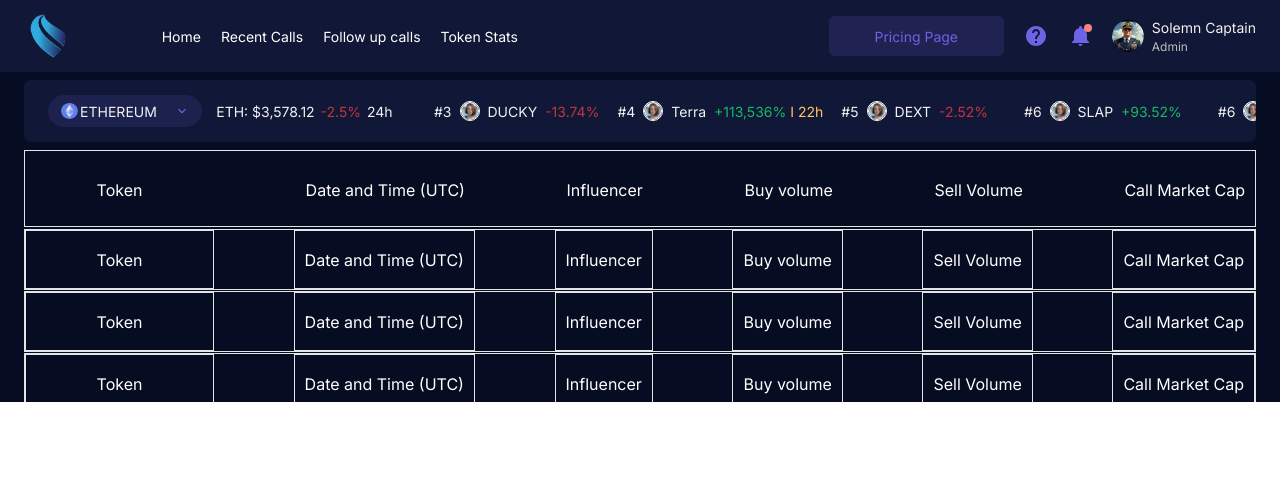
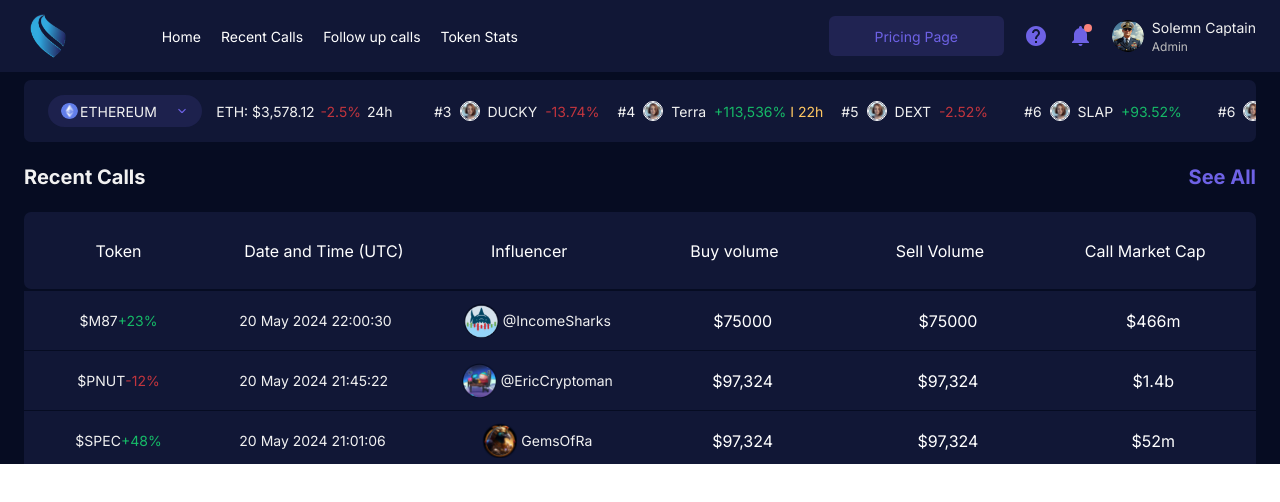
Before and after one commit to saim00191/figma, a Next.js app: page / in a window 1280 px wide. Shown: the top 502 px of the page. Built offline with nearby package versions, Linux system fonts and the light colour scheme.

Commit message:
first commit

```diff
--- a/components/Hero/Hero.tsx
+++ b/components/Hero/Hero.tsx
@@ -7,10 +7,10 @@
   return (
       <div>
       <CoinsSlider />
-      <div className='hidden mdl:block'>
+      <div className='hidden mdll:block'>
       <RecentCalls />
       </div>
-      <div className='mdl:hidden'>
+      <div className='mdll:hidden'>
       <RecentCallResponsive/>
 </div>
     </div>
--- a/components/Hero/RecentCalls.tsx
+++ b/components/Hero/RecentCalls.tsx
@@ -1,93 +1,129 @@
 import React from "react";
+import Image1 from "@/public/assets/RecentCallImg1.png";
+import Image2 from "@/public/assets/RecentCallImg2.png";
+import Image3 from "@/public/assets/RecentCallImg3.png";
+import Image from "next/image";
 
 const RecentCalls = () => {
+  const tableHeaders = [
+    "Token",
+    "Date and Time (UTC)",
+    "Influencer",
+    "Buy volume",
+    "Sell Volume",
+    "Call Market Cap",
+  ];
+
+  const callData = [
+    {
+      token: "$M87",
+      change: "+23%",
+      dateTime: "20 May 2024 22:00:30",
+      influencer: { name: "@IncomeSharks", image: Image1 },
+      buyVolume: "$75000",
+      sellVolume: "$75000",
+      marketCap: "$466m",
+      changeColor: "text-[#16B967]",
+    },
+    {
+      token: "$PNUT",
+      change: "-12%",
+      dateTime: "20 May 2024 21:45:22",
+      influencer: { name: "@EricCryptoman", image: Image2 },
+      buyVolume: "$97,324",
+      sellVolume: "$97,324",
+      marketCap: "$1.4b",
+      changeColor: "text-[#C2353E]",
+    },
+    {
+      token: "$SPEC",
+      change: "+48%",
+      dateTime: "20 May 2024 21:01:06",
+      influencer: { name: "GemsOfRa", image: Image3 },
+      buyVolume: "$97,324",
+      sellVolume: "$97,324",
+      marketCap: "$52m",
+      changeColor: "text-[#16B967]",
+    },
+    {
+      token: "$M87",
+      change: "+23%",
+      dateTime: "20 May 2024 22:00:30",
+      influencer: { name: "@IncomeSharks", image: Image1 },
+      buyVolume: "$75000",
+      sellVolume: "$75000",
+      marketCap: "$466m",
+      changeColor: "text-[#16B967]",
+    },
+    {
+      token: "$PNUT",
+      change: "-12%",
+      dateTime: "20 May 2024 21:45:22",
+      influencer: { name: "@EricCryptoman", image: Image2 },
+      buyVolume: "$97,324",
+      sellVolume: "$97,324",
+      marketCap: "$1.4b",
+      changeColor: "text-[#C2353E]",
+    },
+  ];
+
   return (
-    <div className="mt-2 max-w-[1440px] h-[252px] m-auto w-full  flex flex-col gap-[2px] px-4 md:px-6">
-
-    <div className=" border grid grid-flow-col-dense items-center h-[77px] justify-between">
-        <p className="flex items-center justify-center text-white p-[10px] h-[77px] w-full lg:w-[189px]   ">Token </p>
-        <p className="flex items-center justify-center text-white p-[10px] h-[77px] w-full  "> Date and Time (UTC)</p>
-        <p className="flex items-center justify-center text-white p-[10px] h-[77px] w-full  "> Influencer</p>
-        <p className="flex items-center justify-center text-white p-[10px] h-[77px] w-full  "> Buy volume</p>
-        <p className="flex items-center justify-center text-white p-[10px] h-[77px] w-full  "> Sell Volume</p>
-        <p className="flex items-center justify-center text-white p-[10px] h-[77px] w-full  "> Call Market Cap</p>
-      </div>
-      <div className="flex gap-[1px] flex-col overflow-y-scroll">
-
-    <div className=" border grid grid-flow-col-dense items-center justify-between">
-        <div className="flex items-center justify-center text-white p-[10px] h-[59px] w-full lg:w-[189px]   border">Token </div>
-        <div className="flex items-center justify-center text-white p-[10px] h-[59px] w-full  border"> Date and Time (UTC)</div>
-        <div className="flex items-center justify-center text-white p-[10px] h-[59px] w-full  border"> Influencer</div>
-        <div className="flex items-center justify-center text-white p-[10px] h-[59px] w-full  border"> Buy volume</div>
-        <div className="flex items-center justify-center text-white p-[10px] h-[59px] w-full  border"> Sell Volume</div>
-        <div className="flex items-center justify-center text-white p-[10px] h-[59px] w-full  border"> Call Market Cap</div>
-      </div>
-    <div className=" border grid grid-flow-col-dense items-center justify-between">
-        <div className="flex items-center justify-center text-white p-[10px] h-[59px] w-full lg:w-[189px]   border">Token </div>
-        <div className="flex items-center justify-center text-white p-[10px] h-[59px] w-full  border"> Date and Time (UTC)</div>
-        <div className="flex items-center justify-center text-white p-[10px] h-[59px] w-full  border"> Influencer</div>
-        <div className="flex items-center justify-center text-white p-[10px] h-[59px] w-full  border"> Buy volume</div>
-        <div className="flex items-center justify-center text-white p-[10px] h-[59px] w-full  border"> Sell Volume</div>
-        <div className="flex items-center justify-center text-white p-[10px] h-[59px] w-full  border"> Call Market Cap</div>
-      </div>
-    <div className=" border grid grid-flow-col-dense items-center justify-between">
-        <div className="flex items-center justify-center text-white p-[10px] h-[59px] w-full lg:w-[189px]   border">Token </div>
-        <div className="flex items-center justify-center text-white p-[10px] h-[59px] w-full  border"> Date and Time (UTC)</div>
-        <div className="flex items-center justify-center text-white p-[10px] h-[59px] w-full  border"> Influencer</div>
-        <div className="flex items-center justify-center text-white p-[10px] h-[59px] w-full  border"> Buy volume</div>
-        <div className="flex items-center justify-center text-white p-[10px] h-[59px] w-full  border"> Sell Volume</div>
-        <div className="flex items-center justify-center text-white p-[10px] h-[59px] w-full  border"> Call Market Cap</div>
-      </div>
-    <div className=" border grid grid-flow-col-dense items-center justify-between">
-        <div className="flex items-center justify-center text-white p-[10px] h-[59px] w-full lg:w-[189px]   border">Token </div>
-        <div className="flex items-center justify-center text-white p-[10px] h-[59px] w-full  border"> Date and Time (UTC)</div>
-        <div className="flex items-center justify-center text-white p-[10px] h-[59px] w-full  border"> Influencer</div>
-        <div className="flex items-center justify-center text-white p-[10px] h-[59px] w-full  border"> Buy volume</div>
-        <div className="flex items-center justify-center text-white p-[10px] h-[59px] w-full  border"> Sell Volume</div>
-        <div className="flex items-center justify-center text-white p-[10px] h-[59px] w-full  border"> Call Market Cap</div>
-      </div>
-    <div className=" border grid grid-flow-col-dense items-center justify-between">
-        <div className="flex items-center justify-center text-white p-[10px] h-[59px] w-full lg:w-[189px]   border">Token </div>
-        <div className="flex items-center justify-center text-white p-[10px] h-[59px] w-full  border"> Date and Time (UTC)</div>
-        <div className="flex items-center justify-center text-white p-[10px] h-[59px] w-full  border"> Influencer</div>
-        <div className="flex items-center justify-center text-white p-[10px] h-[59px] w-full  border"> Buy volume</div>
-        <div className="flex items-center justify-center text-white p-[10px] h-[59px] w-full  border"> Sell Volume</div>
-        <div className="flex items-center justify-center text-white p-[10px] h-[59px] w-full  border"> Call Market Cap</div>
-      </div>
-    <div className=" border grid grid-flow-col-dense items-center justify-between">
-        <div className="flex items-center justify-center text-white p-[10px] h-[59px] w-full lg:w-[189px]   border">Token </div>
-        <div className="flex items-center justify-center text-white p-[10px] h-[59px] w-full  border"> Date and Time (UTC)</div>
-        <div className="flex items-center justify-center text-white p-[10px] h-[59px] w-full  border"> Influencer</div>
-        <div className="flex items-center justify-center text-white p-[10px] h-[59px] w-full  border"> Buy volume</div>
-        <div className="flex items-center justify-center text-white p-[10px] h-[59px] w-full  border"> Sell Volume</div>
-        <div className="flex items-center justify-center text-white p-[10px] h-[59px] w-full  border"> Call Market Cap</div>
-      </div>
-    <div className=" border grid grid-flow-col-dense items-center justify-between">
-        <div className="flex items-center justify-center text-white p-[10px] h-[59px] w-full lg:w-[189px]   border">Token </div>
-        <div className="flex items-center justify-center text-white p-[10px] h-[59px] w-full  border"> Date and Time (UTC)</div>
-        <div className="flex items-center justify-center text-white p-[10px] h-[59px] w-full  border"> Influencer</div>
-        <div className="flex items-center justify-center text-white p-[10px] h-[59px] w-full  border"> Buy volume</div>
-        <div className="flex items-center justify-center text-white p-[10px] h-[59px] w-full  border"> Sell Volume</div>
-        <div className="flex items-center justify-center text-white p-[10px] h-[59px] w-full  border"> Call Market Cap</div>
-      </div>
-    <div className=" border grid grid-flow-col-dense items-center justify-between">
-        <div className="flex items-center justify-center text-white p-[10px] h-[59px] w-full lg:w-[189px]   border">Token </div>
-        <div className="flex items-center justify-center text-white p-[10px] h-[59px] w-full  border"> Date and Time (UTC)</div>
-        <div className="flex items-center justify-center text-white p-[10px] h-[59px] w-full  border"> Influencer</div>
-        <div className="flex items-center justify-center text-white p-[10px] h-[59px] w-full  border"> Buy volume</div>
-        <div className="flex items-center justify-center text-white p-[10px] h-[59px] w-full  border"> Sell Volume</div>
-        <div className="flex items-center justify-center text-white p-[10px] h-[59px] w-full  border"> Call Market Cap</div>
+    <div className="mt-2 m-auto max-w-[1440px] px-4 md:px-6">
+      <div className="flex justify-between items-center">
+        <h2 className="text-[20px] text-mainColor py-3 font-semibold">Recent Calls</h2>
+        <p className="text-[#6E62E5] text-[20px] font-semibold cursor-pointer hover:underline">See All</p>
       </div>
 
+      <div className="mt-2 max-w-[1440px] h-[252px] m-auto w-full flex flex-col gap-[2px]">
 
-      </div>
+        <div className="rounded-[7px] grid grid-cols-6 items-center h-[77px] bg-[#111736] justify-between">
+          {tableHeaders.map((header, index) => (
+            <div
+              key={index}
+              className="flex items-center justify-center text-white p-[10px] h-[77px] w-full lg:w-[189px]"
+            >
+              {header}
+            </div>
+          ))}
+        </div>
 
 
-
-
+        <div className="flex gap-[1px] flex-col overflow-y-scroll">
+          {callData.map((call, index) => (
+            <div
+              key={index}
+              className="grid grid-cols-6 items-center justify-between bg-[#111736]"
+            >
+              <div className="flex items-center justify-center text-mainColor text-[14px] p-[10px] h-[59px] w-full lg:w-[189px]">
+                {call.token} <span className={call.changeColor}> {call.change}</span>
+              </div>
+              <div className="flex items-center justify-start text-mainColor text-[12px] lg:text-[13px] lgl:text-[14px] p-[10px] h-[59px] w-full">
+                {call.dateTime}
+              </div>
+              <div className="flex items-center justify-center text-white p-[10px] h-[59px] w-full">
+                <div className="flex items-center gap-1">
+                  <Image
+                    src={call.influencer.image}
+                    alt="Influencer Image"
+                    className="w-[35px] hidden lg:block h-[35px]"
+                  />
+                  <p className="text-mainColor text-[14px] font-normal">{call.influencer.name}</p>
+                </div>
+              </div>
+              <div className="flex items-center justify-center text-white p-[10px] h-[59px] w-full">
+                {call.buyVolume}
+              </div>
+              <div className="flex items-center justify-center text-white p-[10px] h-[59px] w-full">
+                {call.sellVolume}
+              </div>
+              <div className="flex items-center justify-center text-white p-[10px] h-[59px] w-full">
+                {call.marketCap}
+              </div>
+            </div>
+          ))}
+        </div>
       </div>
-
-
+    </div>
   );
 };
 
--- a/package.json
+++ b/package.json
@@ -12,6 +12,7 @@
     "@radix-ui/react-accordion": "^1.2.2",
     "class-variance-authority": "^0.7.1",
     "clsx": "^2.1.1",
+    "framer-motion": "^11.15.0",
     "lucide-react": "^0.469.0",
     "next": "15.1.2",
     "react": "^19.0.0",
--- a/tailwind.config.ts
+++ b/tailwind.config.ts
@@ -60,7 +60,7 @@
   			sml: '680px',
   			md: '768px',
   			mdl: '820px',
-  			mdll: '920px',
+  			mdll: '900px',
   			lg: '1024px',
   			lgl: '1100px',
   			lgll: '1190px',
```
Also changed, not shown: app/globals.css (+11 -0 lines), components/Hero/CoinsSlider.tsx (+50 -10 lines), components/Hero/RecentCallResponsive.tsx (+12 -3 lines), 1 other file (tests, documents, lock files or other folders).
